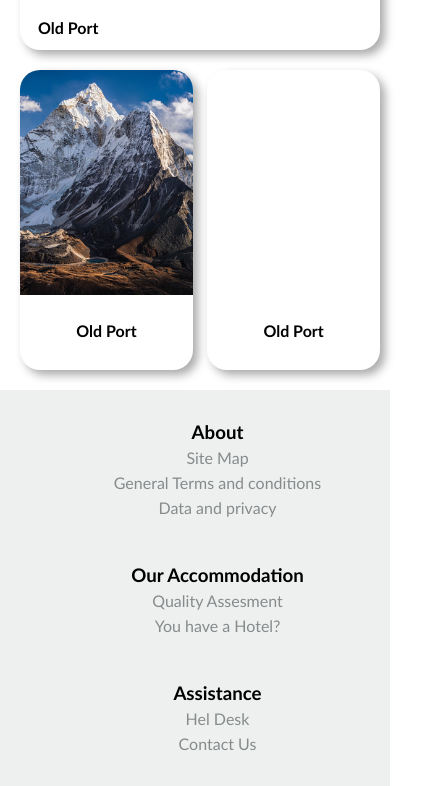
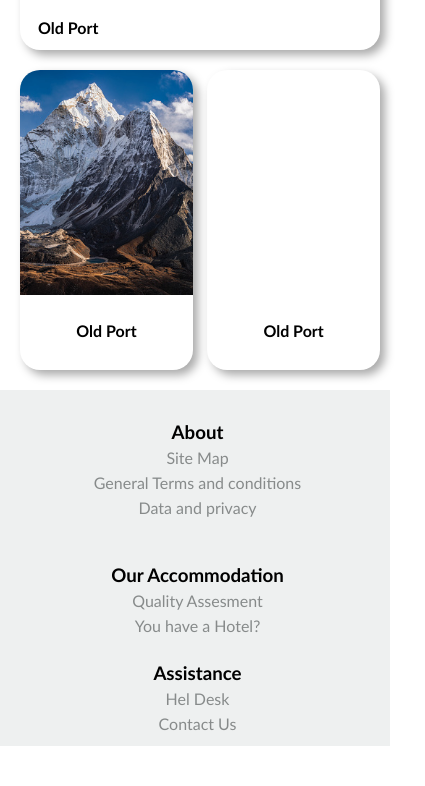
Before and after one commit to BIASO-17/Interior-Design, a plain HTML site: page index.html in a window 390 px wide. Shown: the part 3692-4478 px from the top of the page, 425 px wide, since content can reach past the window. After the commit the page ends 4438 px from the top, so only its background shows below. Drawn offline with Linux system fonts and the light colour scheme.

Commit message:
media query

```diff
--- a/index.css
+++ b/index.css
@@ -1,6 +1,6 @@
 
 *{
-    padding: 0px;
+    padding: 0px ;
     margin: 0px;
    margin-left: 0px;
    margin-right: 0px;
@@ -541,11 +541,13 @@ footer{
     .foot-1{
         width: 100%;
         text-align: center;
+        padding: 20px 0px;
+
     }
     .foot-2{
         width: 100%;
         text-align: center;
-        padding: 20px;
+        padding: 0px;
     }
     .main-2{
         flex-direction: column;
```
